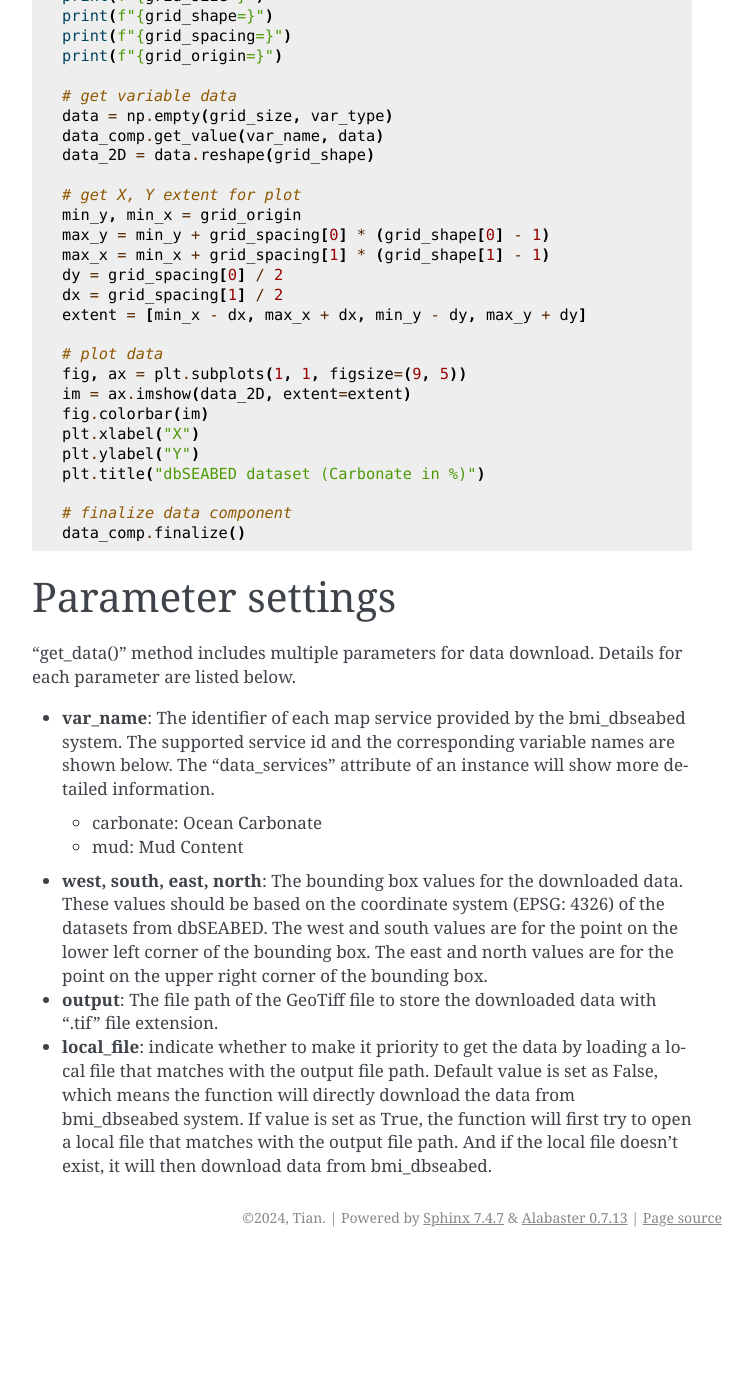
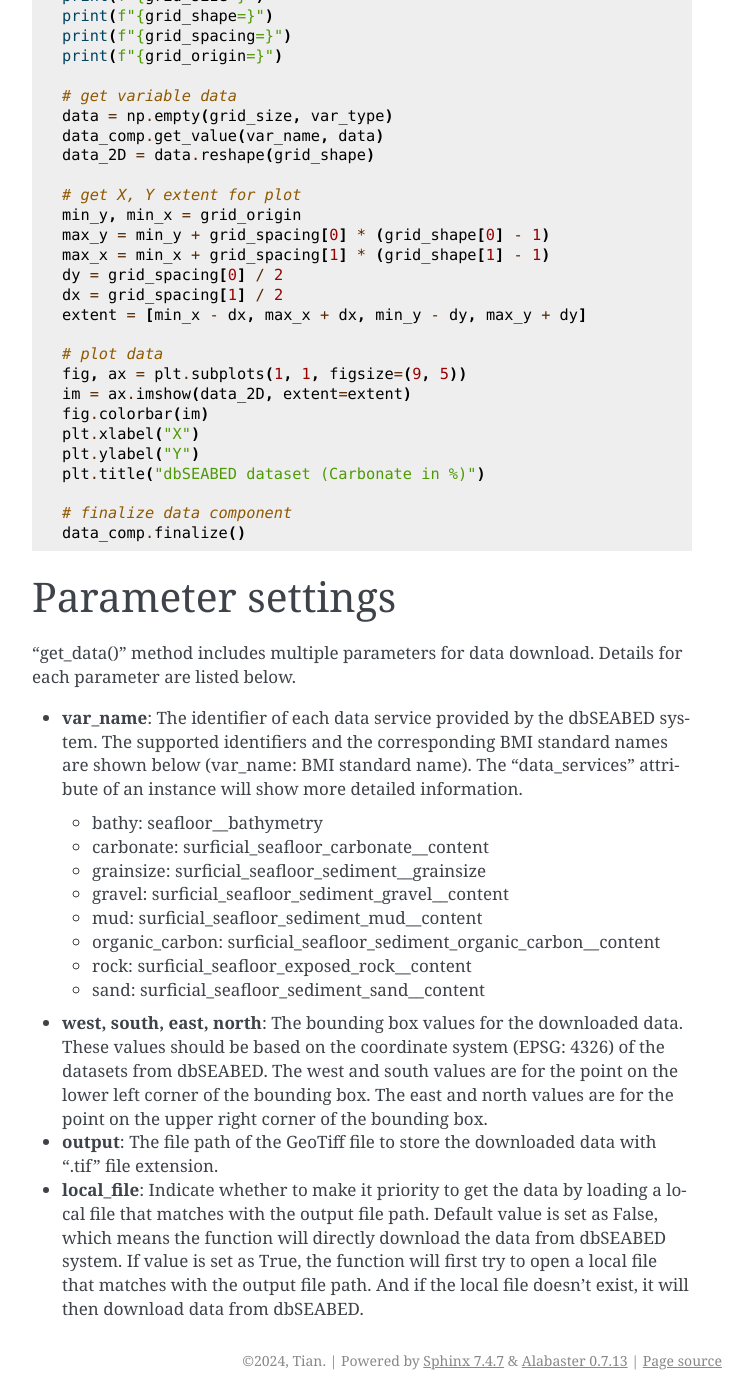
Before and after one commit to gantian127/bmi_dbseabed, a Sphinx documentation site: the page built from docs/source/index.md, in a window 1280 px wide and 1400 px high, scrolled down 2921 px. Shown: the whole window, without its empty margins (388-1141 px from the left). Built offline with Sphinx 7.4.7, drawn with Linux system fonts in a browser that asks for light colours; before the commit the page ends 4178 px from its top, so only the background shows below that.

Commit message:
update docs for parameter settings info

```diff
--- a/docs/source/index.md
+++ b/docs/source/index.md
@@ -159,12 +159,18 @@ data_comp.finalize()
 
 "get_data()" method includes multiple parameters for data download. Details for each parameter are listed below.
 
-- **var_name**: The identifier of each map service provided by the bmi_dbseabed system. The supported service id and the
-  corresponding variable names are shown below. The "data_services" attribute of an instance will show more
+- **var_name**: The identifier of each data service provided by the dbSEABED system. The supported identifiers and the
+  corresponding BMI standard names are shown below (var_name: BMI standard name). The "data_services" attribute of an instance will show more
   detailed information.
 
-  - carbonate: Ocean Carbonate
-  - mud: Mud Content
+  - bathy: seafloor__bathymetry
+  - carbonate: surficial_seafloor_carbonate__content
+  - grainsize: surficial_seafloor_sediment__grainsize
+  - gravel: surficial_seafloor_sediment_gravel__content
+  - mud: surficial_seafloor_sediment_mud__content
+  - organic_carbon: surficial_seafloor_sediment_organic_carbon__content
+  - rock: surficial_seafloor_exposed_rock__content
+  - sand: surficial_seafloor_sediment_sand__content
 
 - **west, south, east, north**: The bounding box values for the downloaded data. These values should be based on the
   coordinate system (EPSG: 4326) of the datasets from dbSEABED. The west and south values are for the point on the lower left corner
@@ -172,10 +178,10 @@ data_comp.finalize()
 
 - **output**: The file path of the GeoTiff file to store the downloaded data with ".tif" file extension.
 
-- **local_file**: indicate whether to make it priority to get the data by loading a local file that matches with the
-  output file path. Default value is set as False, which means the function will directly download the data from bmi_dbseabed
+- **local_file**: Indicate whether to make it priority to get the data by loading a local file that matches with the
+  output file path. Default value is set as False, which means the function will directly download the data from dbSEABED
   system. If value is set as True, the function will first try to open a local file that matches with
-  the output file path. And if the local file doesn't exist, it will then download data from bmi_dbseabed.
+  the output file path. And if the local file doesn't exist, it will then download data from dbSEABED.
 
 <!-- links -->
 [bmi-docs]: https://bmi.readthedocs.io
```
